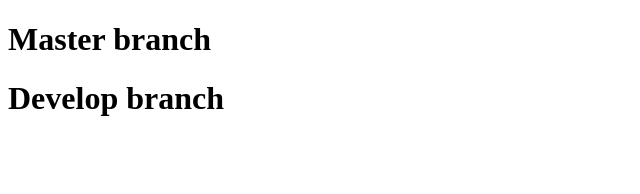
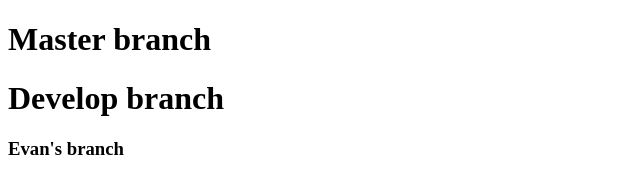
Before and after one commit to ThomasCGlover/serverblue, a plain HTML site: page index.html in a window 1280 px wide. Shown: the whole page, without its empty margins (0-640 px from the left). Drawn offline with Linux system fonts and the light colour scheme.

Commit message:
evans branch

```diff
--- a/index.html
+++ b/index.html
@@ -8,5 +8,6 @@
 <body>
     <h1>Master branch</h1>
     <h1>Develop branch</h1>
+    <h3>Evan's branch</h3>
 </body>
 </html>
```
